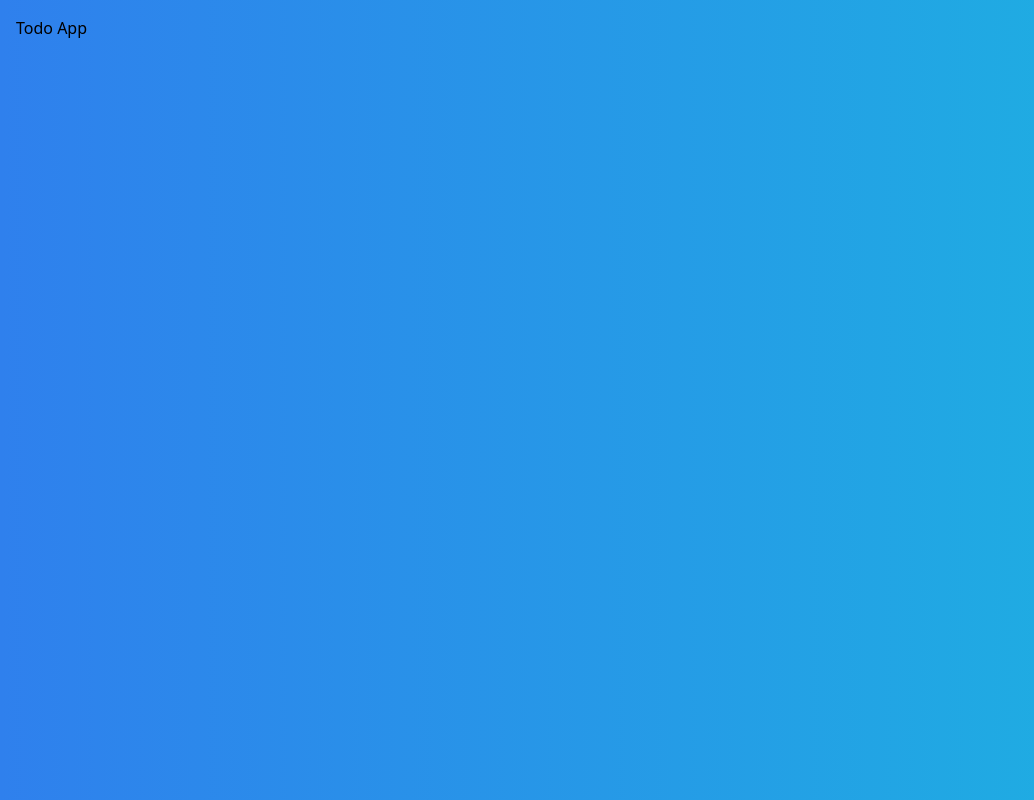
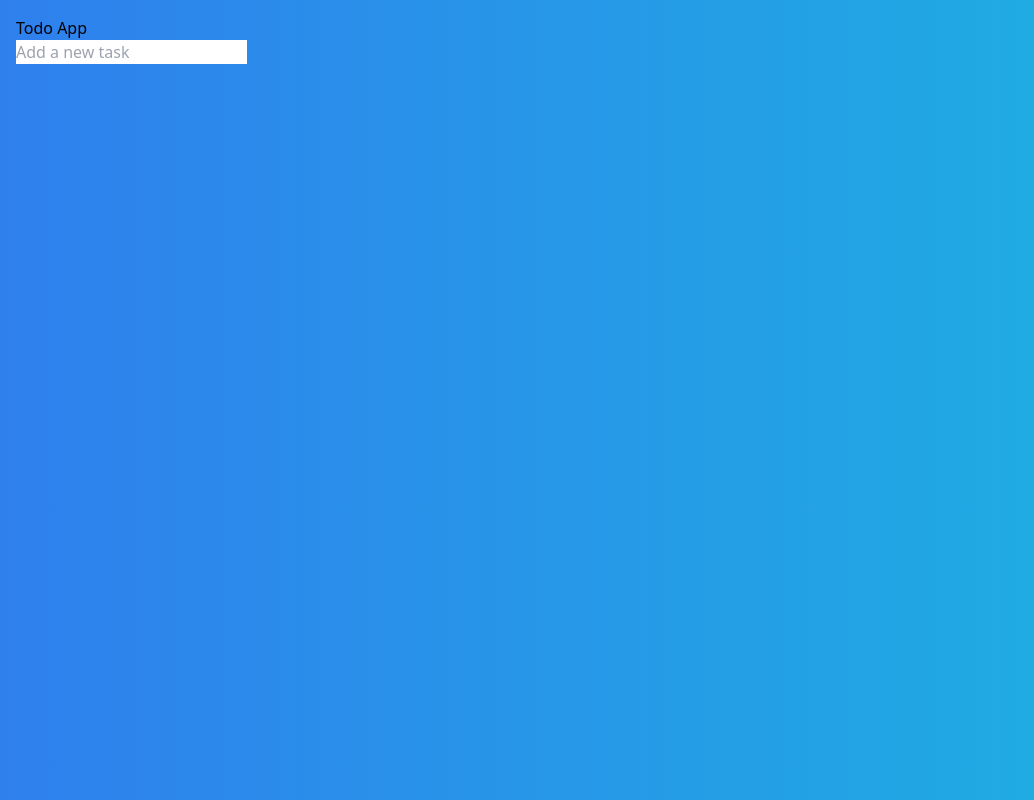
Before and after one commit to ozcaneren/todo-with-react-firebase, a React (Create React App) app: page / in a window 1280 px wide. Shown: the whole page, without its empty margins (0-1034 px from the left). Built offline with nearby package versions, Linux system fonts and the light colour scheme.

Commit message:
add react-icons

```diff
--- a/package.json
+++ b/package.json
@@ -8,6 +8,7 @@
     "@testing-library/user-event": "^13.2.1",
     "react": "^18.2.0",
     "react-dom": "^18.2.0",
+    "react-icons": "^4.10.1",
     "react-scripts": "5.0.1",
     "web-vitals": "^2.1.0"
   },
--- a/src/App.js
+++ b/src/App.js
@@ -9,7 +9,10 @@
     <div className={style.bg}>
       <div className={style.container}>
         <h3 className={style.heading}>Todo App</h3>
-        <form className={style.form}></form>
+        <form className={style.form}>
+          <input className={style.input} type="text" placeholder="Add a new task" />
+          <button className={style.button}></button>
+        </form>
       </div>
     </div>
   );
```
Also changed, not shown: 1 other file (tests, documents, lock files or other folders).
